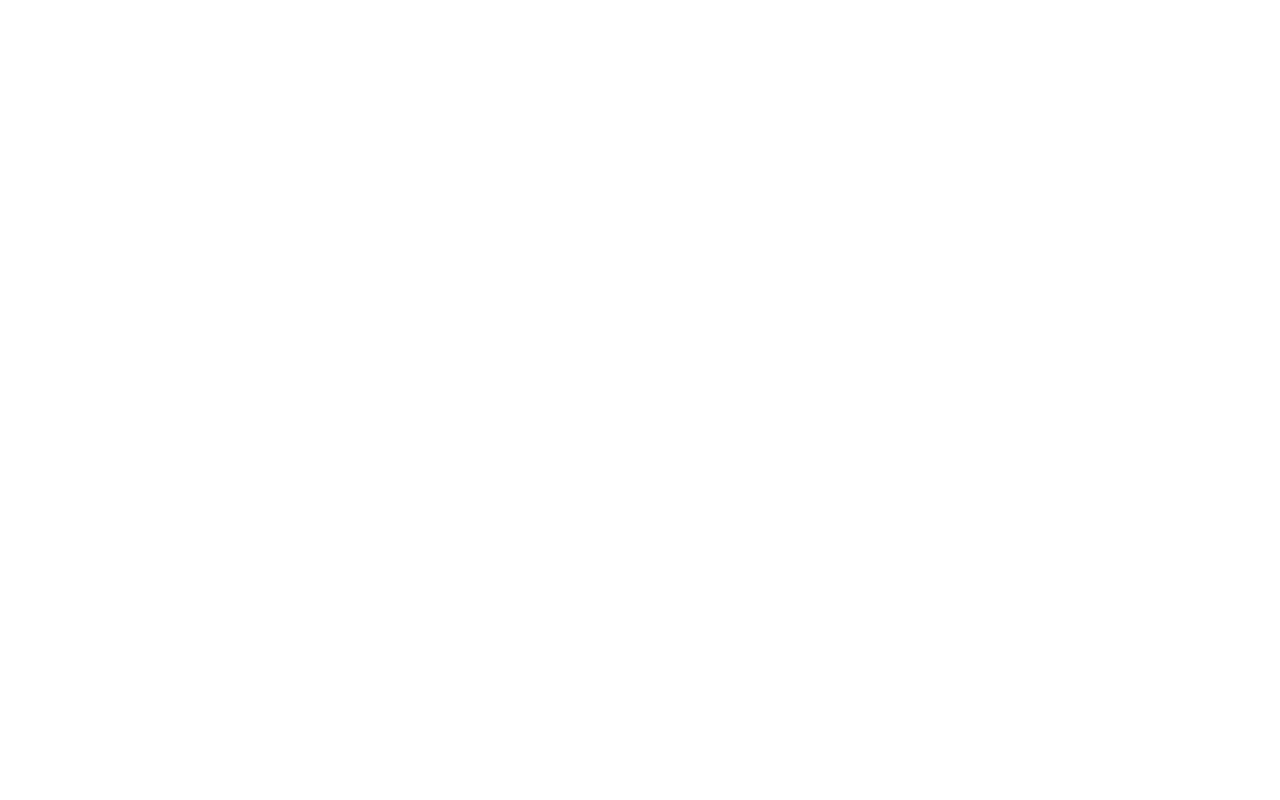
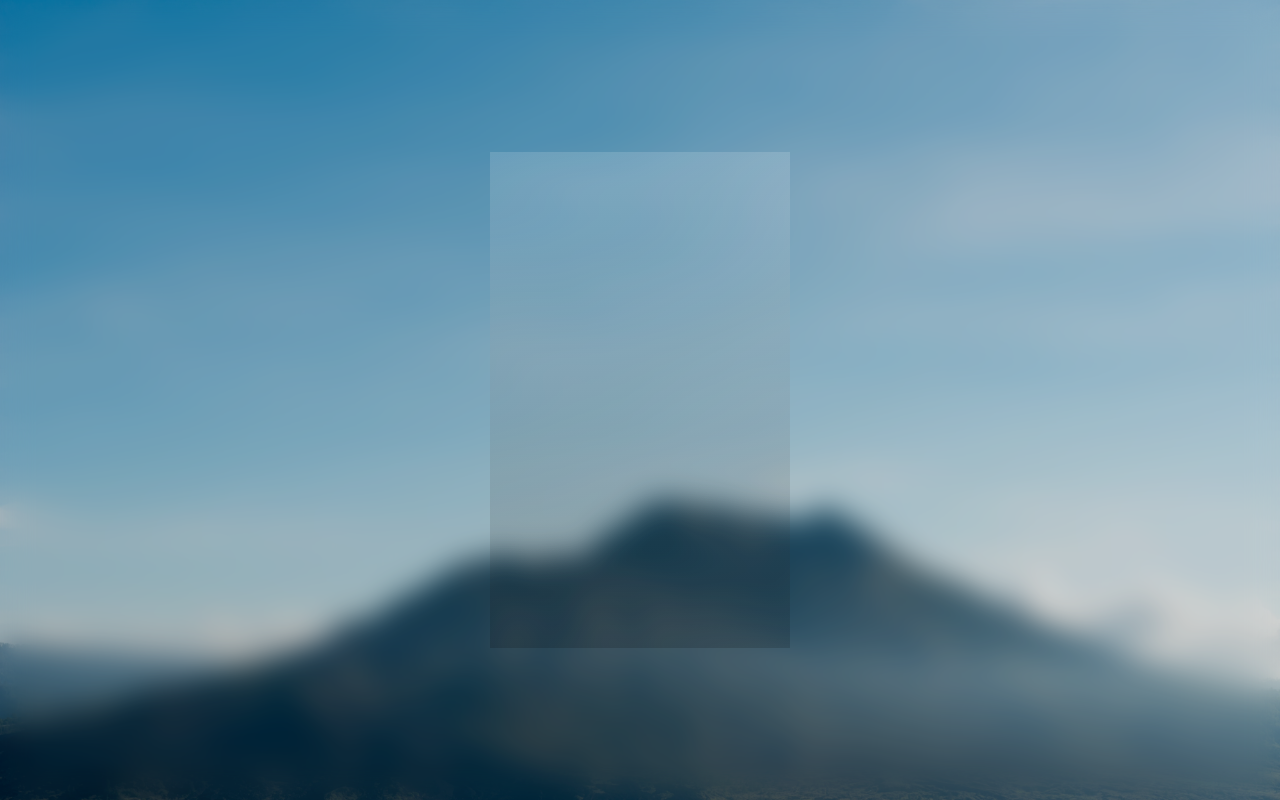
Before and after one commit to syedshafinahmed/Weather-APP, a plain HTML site: page index.html in a window 1280 px wide. Drawn offline with Linux system fonts and the light colour scheme.

Commit message:
added bg

```diff
--- a/index.html
+++ b/index.html
@@ -3,9 +3,12 @@
 <head>
     <meta charset="UTF-8">
     <meta name="viewport" content="width=device-width, initial-scale=1.0">
-    <title>Document</title>
+    <link rel="stylesheet" href="style.css">
+    <title>Weather App</title>
 </head>
 <body>
+    <main class="main-container">
 
+    </main>
 </body>
 </html>
--- /dev/null
+++ b/style.css
@@ -0,0 +1,37 @@
+@import url('https://fonts.googleapis.com/css2?family=Poppins:ital,wght@0,100;0,200;0,300;0,400;0,500;0,600;0,700;0,800;0,900;1,100;1,200;1,300;1,400;1,500;1,600;1,700;1,800;1,900&display=swap');
+
+* {
+    margin: 0;
+    padding: 0;
+    box-sizing: border-box;
+    font-family: "Poppins", sans-serif;
+    /* color: white; */
+}
+
+body {
+    background: url('assets/bg.jpg');
+    width: 100%;
+    height: 100dvh;
+    background-size: cover;
+    background-position: center;
+    display: flex;
+    justify-content: center;
+    align-items: center;
+}
+
+body::before {
+    content: "";
+    position: absolute;
+    width: 100%;
+    height: 100vh;
+    background: rgb(0, 0, 0, 0.15);
+    backdrop-filter: blur(15px);
+}
+
+.main-container {
+    /* border: solid; */
+    width: 300px;
+    height: 496px;
+    z-index: 1;
+    background: linear-gradient(to top, rgb(0,0,0,0.15), rgb(255, 255, 255, 0.15));
+}
```
